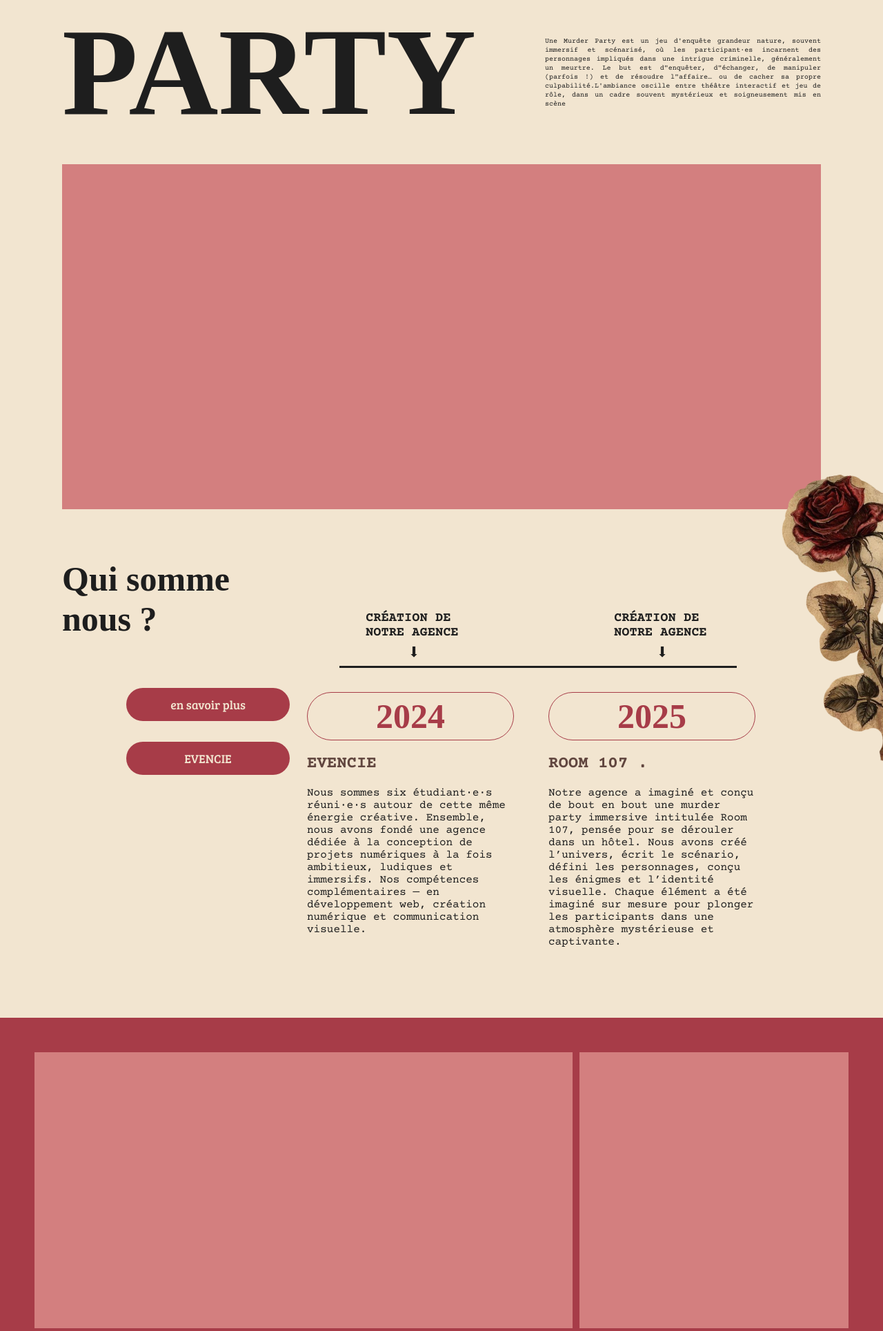
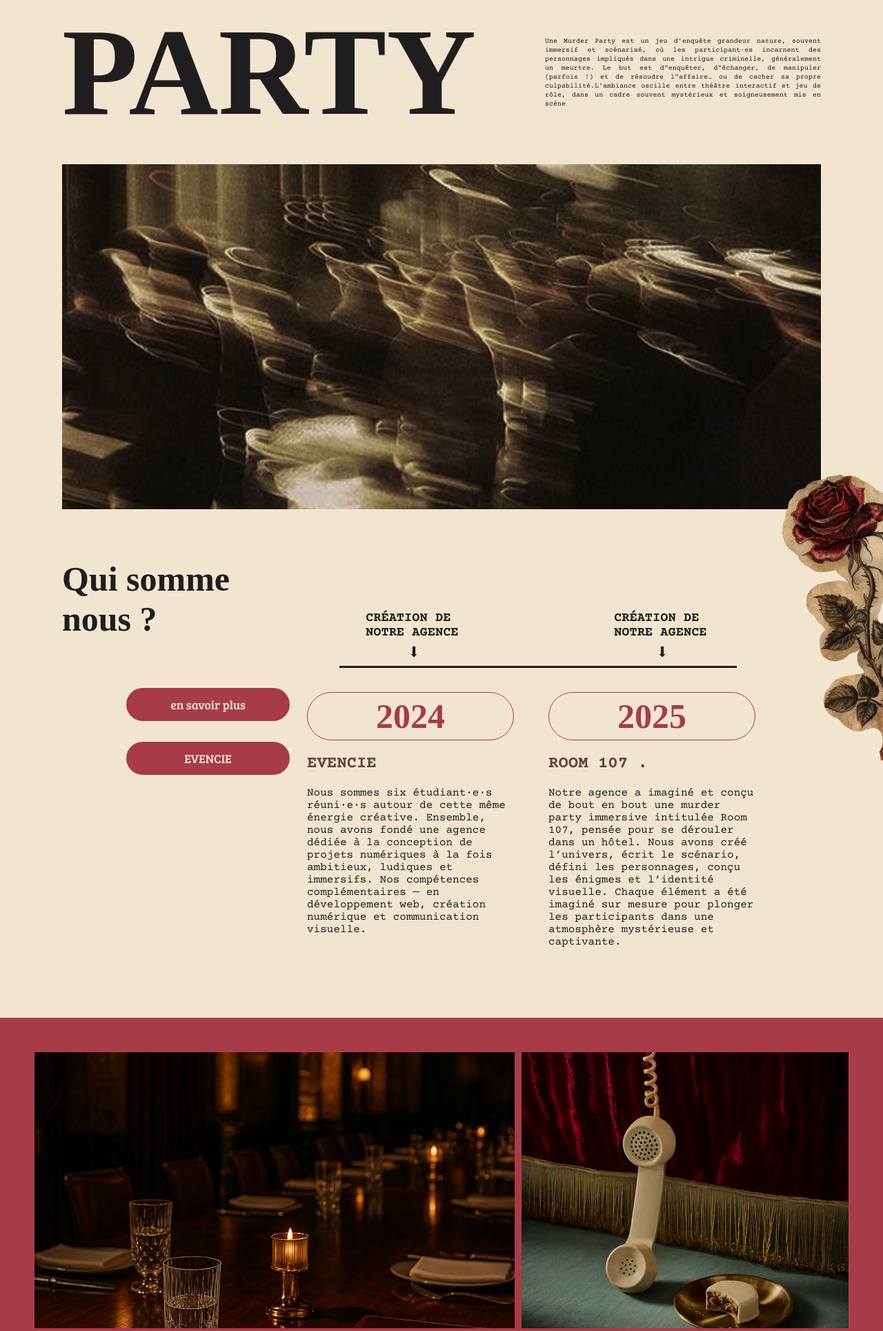
Before and after one commit to vo-brandon/sae202, a PHP site: page / in a window 1280 px wide. Shown: the part 319-2248 px from the top of the page at 69% size. Run offline with PHP 8.4, Linux system fonts and the light colour scheme; data that the repository does not hold is empty; some web fonts are replaced.

Commit message:
Mise a jour des vue

```diff
--- a/view/accueil_view.php
+++ b/view/accueil_view.php
@@ -34,6 +34,8 @@
 			</div>
 
 			<div id="hero">
+				<img src="/view/images/hero.png" alt="Décor Murder Party"
+					style="width:100%;height:100%;object-fit:cover;">
 			</div>
 
 			<img src="/view/images/rose.png" alt="rose" id="hero-rose" class="absolute-side-image">
@@ -84,8 +86,11 @@
 		<section id="presentation">
 			<div id="images">
 				<div id="elem1">
+					<img src="/view/images/table-img.png" alt="Table" style="width:100%;height:100%;object-fit:cover;">
 				</div>
 				<div id="elem2">
+					<img src="/view/images/phone-img.png" alt="Téléphone"
+						style="width:100%;height:100%;object-fit:cover;">
 				</div>
 			</div>
 			<div id="text">
```
Also changed, not shown: view/concept_view.php (+7 -0 lines).
